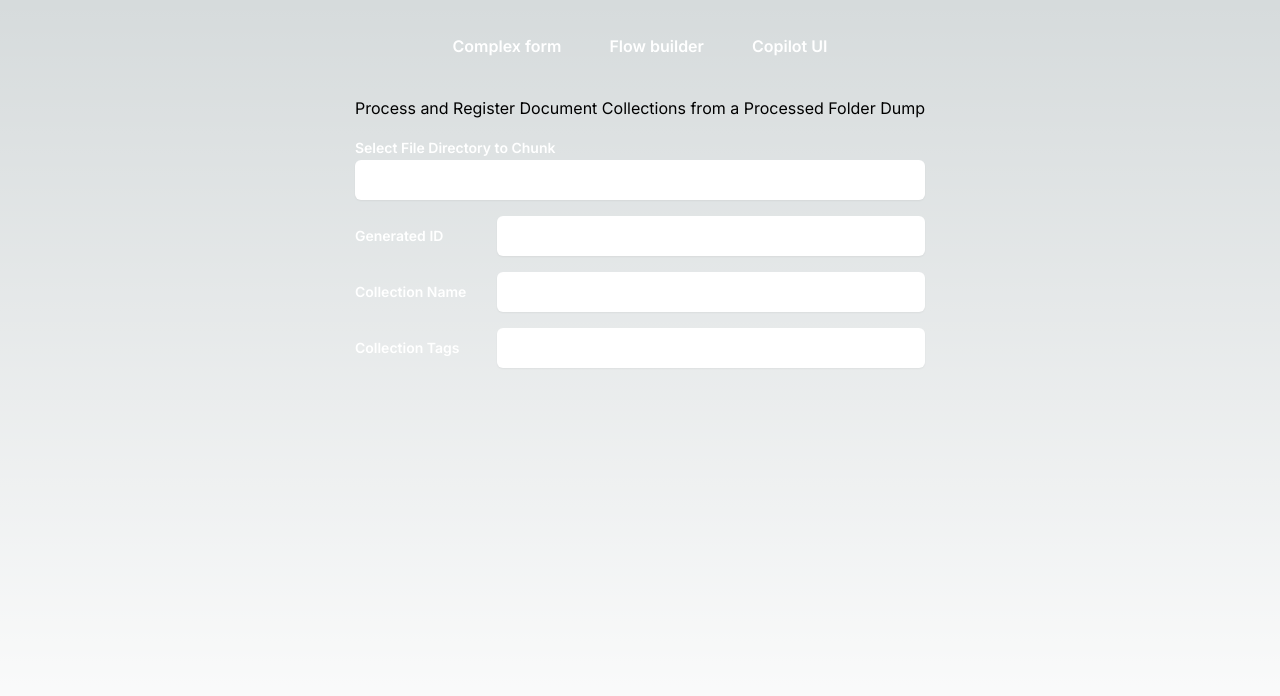
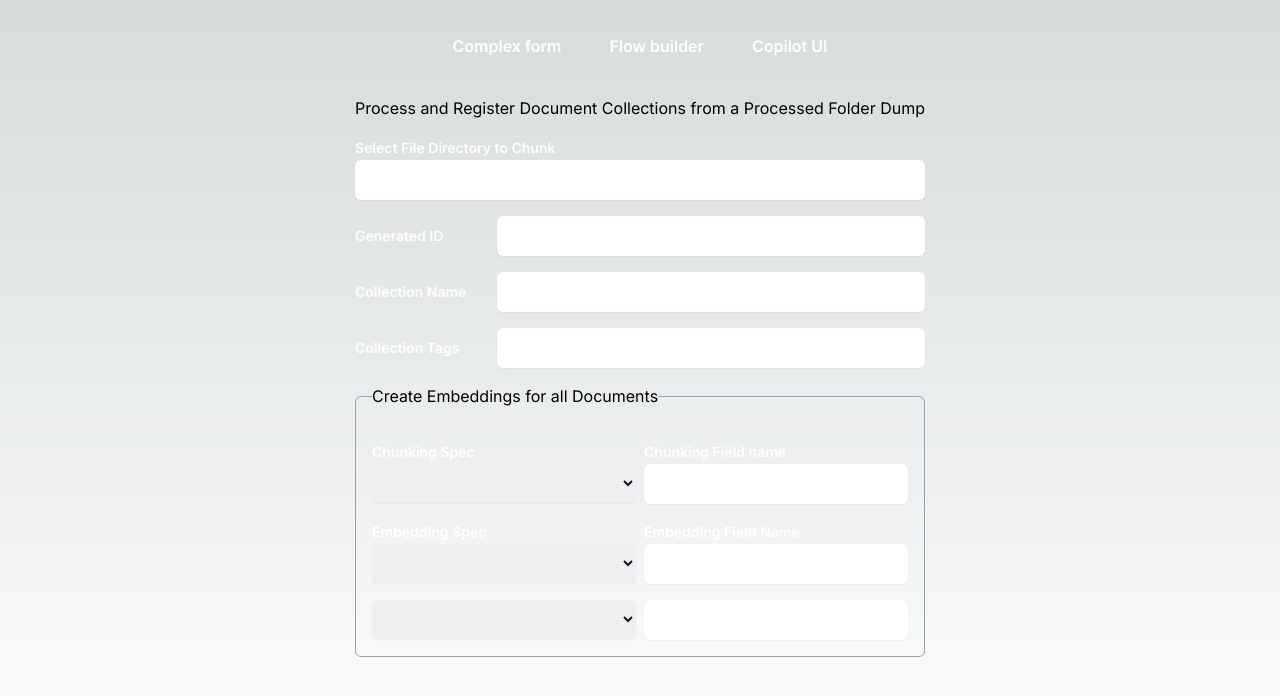
Before and after one commit to AliakseiPaseishvili/nextjs-example, a Next.js app: page /form in a window 1280 px wide. Shown: the top 696 px of the page. Built offline with nearby package versions, Linux system fonts and the light colour scheme.

Commit message:
Added complex form with embedding fields

```diff
--- a/src/components/Input/Input.tsx
+++ b/src/components/Input/Input.tsx
@@ -1,11 +1,11 @@
 import React, { FC } from "react";
-import { FieldValues, RegisterOptions, UseFormRegisterReturn } from "react-hook-form";
+import { RegisterField } from "@/types";
 
 type InputProps = {
   name: string;
   label?: string;
-  type?: 'block' | 'inline' | 'flex';
-  register: (name: string, options?: RegisterOptions<FieldValues, string> | undefined) => UseFormRegisterReturn<string>,
+  type?: 'block' | 'inline' | 'flex' | 'flex-1';
+  register: RegisterField,
   validationSchema?: {
     required: boolean;
   },
--- /dev/null
+++ b/src/components/Select/Select.tsx
@@ -0,0 +1,37 @@
+import { RegisterField } from "@/types";
+import React, { FC } from "react";
+
+type SelectProps = {
+  type?: "block" | "inline" | "flex" | "flex-1";
+  label?: string;
+  name: string;
+  register: RegisterField;
+  options?: string[];
+};
+
+export const Select: FC<SelectProps> = ({
+  name,
+  label,
+  type = "block",
+  register,
+  options = [],
+}) => (
+  <div className={`${type} flex-row mt-4 items-center`}>
+    <label
+      htmlFor={name}
+      className="block basis-1/4 text-sm font-semibold leading-6 text-white"
+    >
+      {label}
+    </label>
+    <select
+      id={name}
+      {...register(name)}
+      autoComplete="country-name"
+      className="block basis-3/4 w-full rounded-md border-0 px-3.5 py-2.5 text-gray-900 shadow-sm ring-gray-300 focus:ring-1 focus:ring-inset focus:ring-violet-600 sm:text-sm sm:leading-6 sm:max-w-xs"
+    >
+      {options.map((value) => (
+        <option key={value}>{value}</option>
+      ))}
+    </select>
+  </div>
+);
--- /dev/null
+++ b/src/components/Select/index.ts
@@ -0,0 +1 @@
+export { Select } from "./Select";
--- /dev/null
+++ b/src/features/form/components/EmbeddingsFields.tsx
@@ -0,0 +1,44 @@
+import React, { FC } from "react";
+import { Input } from "@/components/Input";
+import { Typography } from "@/components/Typography";
+import { RegisterField } from "@/types";
+import { FIELD_NAMES } from "../constants";
+import { Select } from "@/components/Select/Select";
+import { SelectAndInput } from "./SelectAndInput";
+
+type EmbeddingsFieldsProps = {
+  register: RegisterField;
+  embeddingsFields: Record<"id", string>[];
+};
+
+export const EmbeddingsFields: FC<EmbeddingsFieldsProps> = ({
+  register,
+  embeddingsFields,
+}) => {
+  return (
+    <fieldset className="rounded-md border border-gray-400 p-4 mt-4">
+      <Typography component="legend">
+        Create Embeddings for all Documents
+      </Typography>
+      <SelectAndInput
+        register={register}
+        selectName={FIELD_NAMES.CHUNKING_SPEC}
+        selectLabel="Chunking Spec"
+        inputName={FIELD_NAMES.CHUNKING_FIELD_NAME}
+        inputLabel="Chunking Field name"
+      />
+      {embeddingsFields.map((item, index) => (
+        <SelectAndInput
+          key={item.id}
+          register={register}
+          selectName={`embeddings.${index}.${FIELD_NAMES.EMBEDDING_SPEC}`}
+          inputName={`embeddings.${index}.${FIELD_NAMES.EMBEDDING_FIELD_NAME}`}
+          {...(!index && {
+            selectLabel: "Embedding Spec",
+            inputLabel: "Embedding Field Name",
+          })}
+        />
+      ))}
+    </fieldset>
+  );
+};
--- a/src/features/form/components/Form.tsx
+++ b/src/features/form/components/Form.tsx
@@ -1,42 +1,21 @@
 "use client";
 import React from "react";
-import { Input } from "@/components/Input";
 import { useComplexForm } from "../hooks";
-import { FIELD_NAMES } from "../constants";
 import { Typography } from "@/components/Typography";
+import { FormBaseFields } from "./FormBaseFields";
+import { EmbeddingsFields } from "./EmbeddingsFields";
 
 export const Form = () => {
-  const { register } = useComplexForm();
+  const { register, embeddingsFields } = useComplexForm();
   return (
     <div>
-      <Typography component="h4" >
+      <Typography component="h4">
         Process and Register Document Collections from a Processed Folder Dump
       </Typography>
-      <Input
-      register={register}
-      name={FIELD_NAMES.CHUNK_DIRECTORY}
-
-        label="Select File Directory to Chunk"
-      />
-      <Input
-      register={register}
-      name={FIELD_NAMES.GENERATED_ID}
-      validationSchema={{ required: true }}
-        type='flex'
-        label="Generated ID"
-      />
-      <Input
-       register={register}
-       name={FIELD_NAMES.COLLECTION_NAME}
-
-        type='flex'
-        label="Collection Name"
-      />
-       <Input
+      <FormBaseFields register={register} />
+      <EmbeddingsFields
         register={register}
-        name={FIELD_NAMES.COLLECTION_TAGS}
-        type='flex'
-        label="Collection Tags"
+        embeddingsFields={embeddingsFields}
       />
     </div>
   );
--- /dev/null
+++ b/src/features/form/components/FormBaseFields.tsx
@@ -0,0 +1,37 @@
+import React, { FC } from "react";
+import { Input } from "@/components/Input";
+import { FIELD_NAMES } from "../constants";
+import { RegisterField } from "@/types";
+
+type FormBaseFieldsProps = {
+  register: RegisterField;
+};
+
+export const FormBaseFields: FC<FormBaseFieldsProps> = ({ register }) => (
+  <>
+    <Input
+      register={register}
+      name={FIELD_NAMES.CHUNK_DIRECTORY}
+      label="Select File Directory to Chunk"
+    />
+    <Input
+      register={register}
+      name={FIELD_NAMES.GENERATED_ID}
+      validationSchema={{ required: true }}
+      type="flex"
+      label="Generated ID"
+    />
+    <Input
+      register={register}
+      name={FIELD_NAMES.COLLECTION_NAME}
+      type="flex"
+      label="Collection Name"
+    />
+    <Input
+      register={register}
+      name={FIELD_NAMES.COLLECTION_TAGS}
+      type="flex"
+      label="Collection Tags"
+    />
+  </>
+);
--- /dev/null
+++ b/src/features/form/components/SelectAndInput.tsx
@@ -0,0 +1,37 @@
+import React, { FC } from "react";
+import { Select } from "@/components/Select";
+import { Input } from "@/components/Input";
+import { RegisterField } from "@/types";
+
+type SelectAndInputProps = {
+  register: RegisterField;
+  selectName: string;
+  inputName: string;
+  selectLabel?: string;
+  inputLabel?: string;
+};
+
+export const SelectAndInput: FC<SelectAndInputProps> = ({
+  register,
+  selectName,
+  inputName,
+  selectLabel,
+  inputLabel,
+}) => {
+  return (
+    <div className="flex direction-row gap-2 justify-between">
+      <Select
+        type="flex-1"
+        register={register}
+        name={selectName}
+        label={selectLabel}
+      />
+      <Input
+        type="flex-1"
+        register={register}
+        name={inputName}
+        label={inputLabel}
+      />
+    </div>
+  );
+};
--- a/src/features/form/constants.ts
+++ b/src/features/form/constants.ts
@@ -1,6 +1,10 @@
 export const FIELD_NAMES = {
   CHUNK_DIRECTORY: 'chunkDirectory',
   GENERATED_ID: 'generatedId',
-  COLLECTION_NAME: 'collection_name',
-  COLLECTION_TAGS: 'collection_tags',
+  COLLECTION_NAME: 'collectioName',
+  COLLECTION_TAGS: 'collectionTags',
+  CHUNKING_FIELD_NAME: 'chunkingFieldName',
+  EMBEDDING_FIELD_NAME: 'embeddingFieldName',
+  EMBEDDING_SPEC: 'embeddingSpec',
+  CHUNKING_SPEC: 'chunkingSpec',
 };
--- a/src/features/form/hooks.ts
+++ b/src/features/form/hooks.ts
@@ -1,7 +1,22 @@
 import { useFieldArray, useForm } from "react-hook-form";
+import { FIELD_NAMES } from "./constants";
 
 export const useComplexForm = () => {
-  const { control, register } = useForm();
+  const { control, register } = useForm({
+    defaultValues: {
+      ['embeddings']: [
+        {
+          [FIELD_NAMES.EMBEDDING_FIELD_NAME]: "",
+          [FIELD_NAMES.EMBEDDING_SPEC]: "",
+        },
+        {
+          [FIELD_NAMES.EMBEDDING_FIELD_NAME]: "",
+          [FIELD_NAMES.EMBEDDING_SPEC]: "",
+        },
+      ],
+      ['contentFields']: [{}],
+    },
+  });
   const { fields: embeddingsFields, append: appendEmbeddingField } =
     useFieldArray({
       control,
--- /dev/null
+++ b/src/features/form/types.ts
@@ -0,0 +1,6 @@
+import { FieldValues } from "react-hook-form";
+
+export interface SelectAndInput extends FieldValues {
+  embeddingFieldName: string;
+  embeddingSpec: string;
+};
--- /dev/null
+++ b/src/types.ts
@@ -0,0 +1,10 @@
+import {
+  FieldValues,
+  RegisterOptions,
+  UseFormRegisterReturn,
+} from "react-hook-form";
+
+export type RegisterField = (
+  name: string,
+  options?: RegisterOptions<FieldValues, string> | undefined
+) => UseFormRegisterReturn<string>;
```
